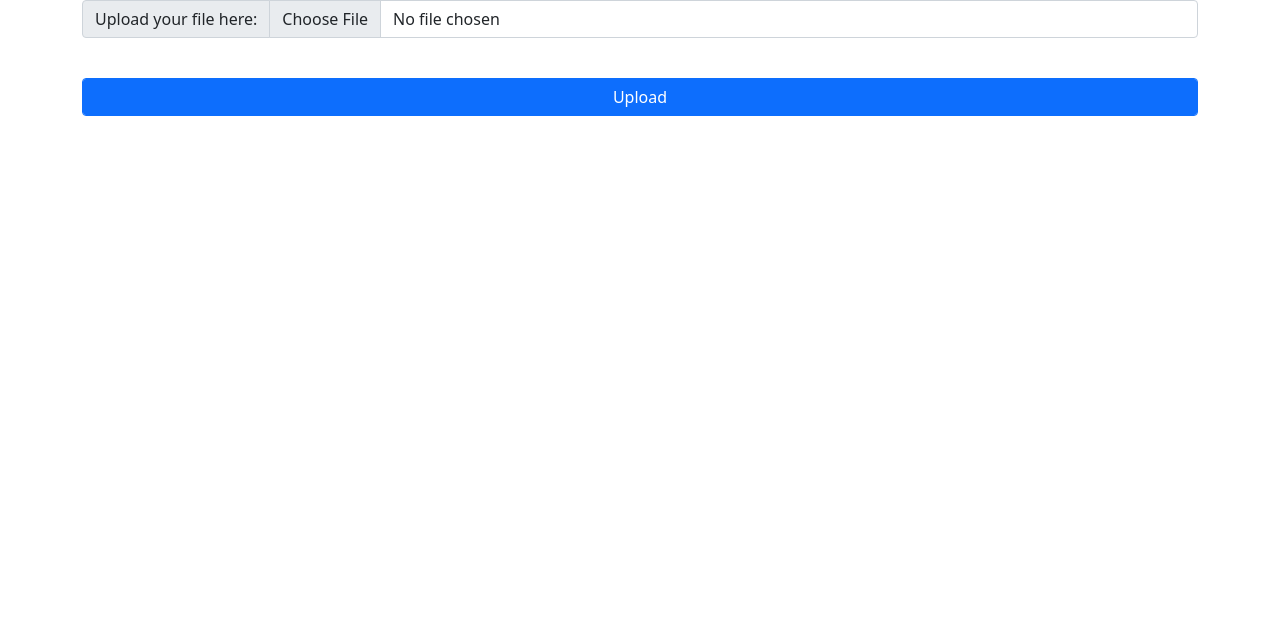
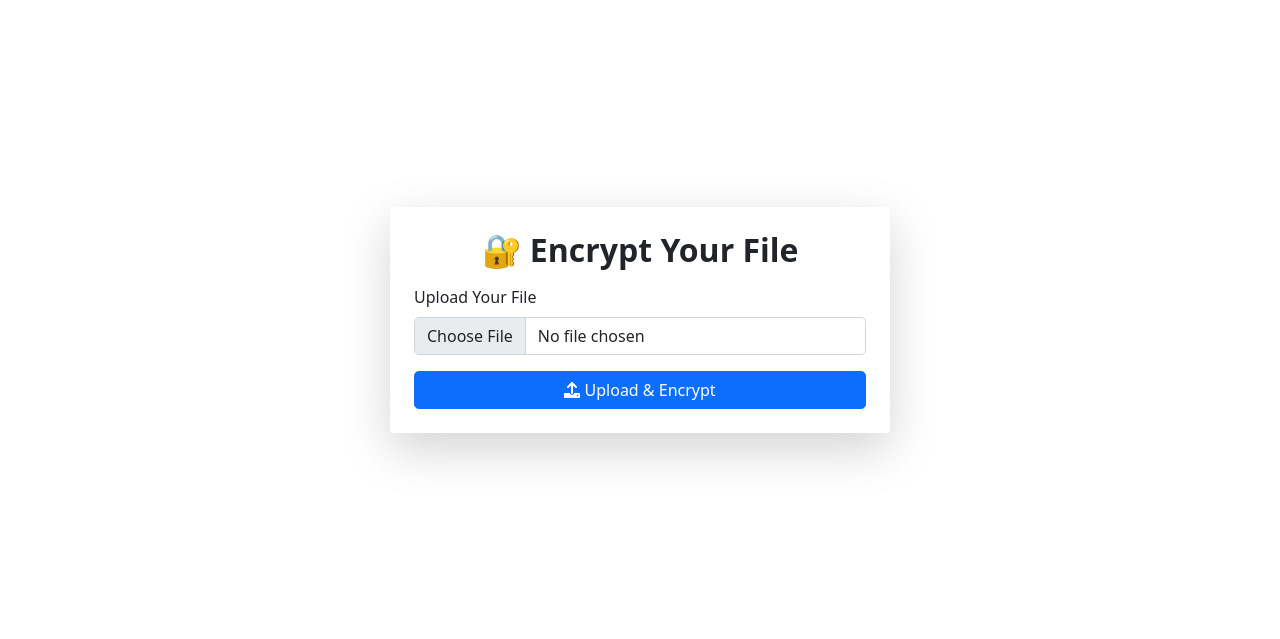
Before and after one commit to sandeepbakkireddy/Block-Chain-Project, a Django app: template templates/encrypt.html in a window 1280 px wide. Shown: the part 56-695 px from the top of the page. Run offline with Django 4.2, Linux system fonts and the light colour scheme; the template is opened without the code that fills it, so the values that code supplies are empty.

Commit message:
Update encrypt.html

```diff
--- a/templates/encrypt.html
+++ b/templates/encrypt.html
@@ -1,22 +1,38 @@
 {% extends "main.html" %}
-{% block title %}Encrypt your File{% endblock title %}
+{% block title %}Encrypt Your File{% endblock title %}
+
 {% block content %}
-<div class="container">
-    <form class="form-group" method='POST' enctype='multipart/form-data'>
-        {% csrf_token %}
-        <div class="input-group mb-3">
-            <label class="input-group-text" for='file'>Upload your file here: </label>
-            <input class="form-control" type='file' name='file'/>
+    <div class="container d-flex justify-content-center align-items-center" style="min-height: 80vh;">
+        <div class="card p-4 shadow-lg rounded-4" style="max-width: 500px; width: 100%; border: none;">
+            <h2 class="text-center mb-3 text-dark fw-bold">🔐 Encrypt Your File</h2>
+
+            <form method="POST" enctype="multipart/form-data">
+                {% csrf_token %}
+
+                <div class="mb-3">
+                    <label class="form-label fw-semibold">Upload Your File</label>
+                    <div class="input-group">
+                        <input type="file" name="file" class="form-control rounded-3" required>
+                    </div>
+                </div>
+
+                <button type="submit" class="btn btn-primary w-100 rounded-3 fw-semibold">
+                    <i class="fas fa-upload"></i> Upload & Encrypt
+                </button>
+            </form>
+
+            {% if key_img %}
+                <div class="mt-4 text-center">
+                    <h5 class="text-danger fw-bold">⚠️ Important: Save This Image</h5>
+                    <p class="text-muted small">You will need this image to decrypt your file later.</p>
+                    <a href="{{ key_img }}" download class="btn btn-secondary w-100 rounded-3 fw-semibold">
+                        <i class="fas fa-download"></i> Download Key Image
+                    </a>
+                </div>
+            {% endif %}
         </div>
-        <br/>
-        <button class="btn btn-primary form-control" type='submit'>Upload</button>
-    </form>
-</div>
-{% if key_img %}
-    <div class="container">
-        <h4>These image is very important because we will use this image for decrypting the file</h4>
-        <a class="btn btn-secondary" href={{key_img}} download>Download image</a>
-    <br/>
     </div>
-{% endif %}
+
+    <!-- FontAwesome for Icons -->
+    <script src="https://cdnjs.cloudflare.com/ajax/libs/font-awesome/6.0.0/js/all.min.js"></script>
 {% endblock content %}
```
